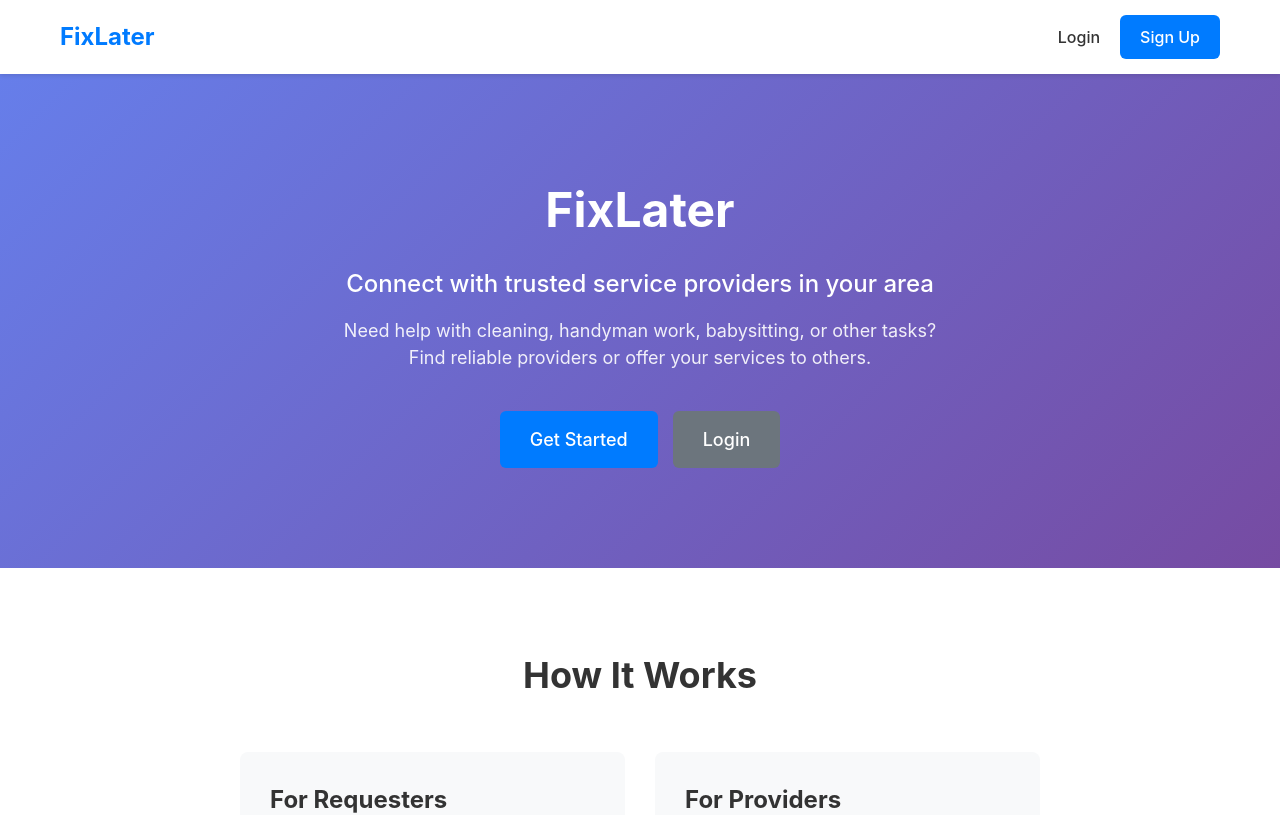
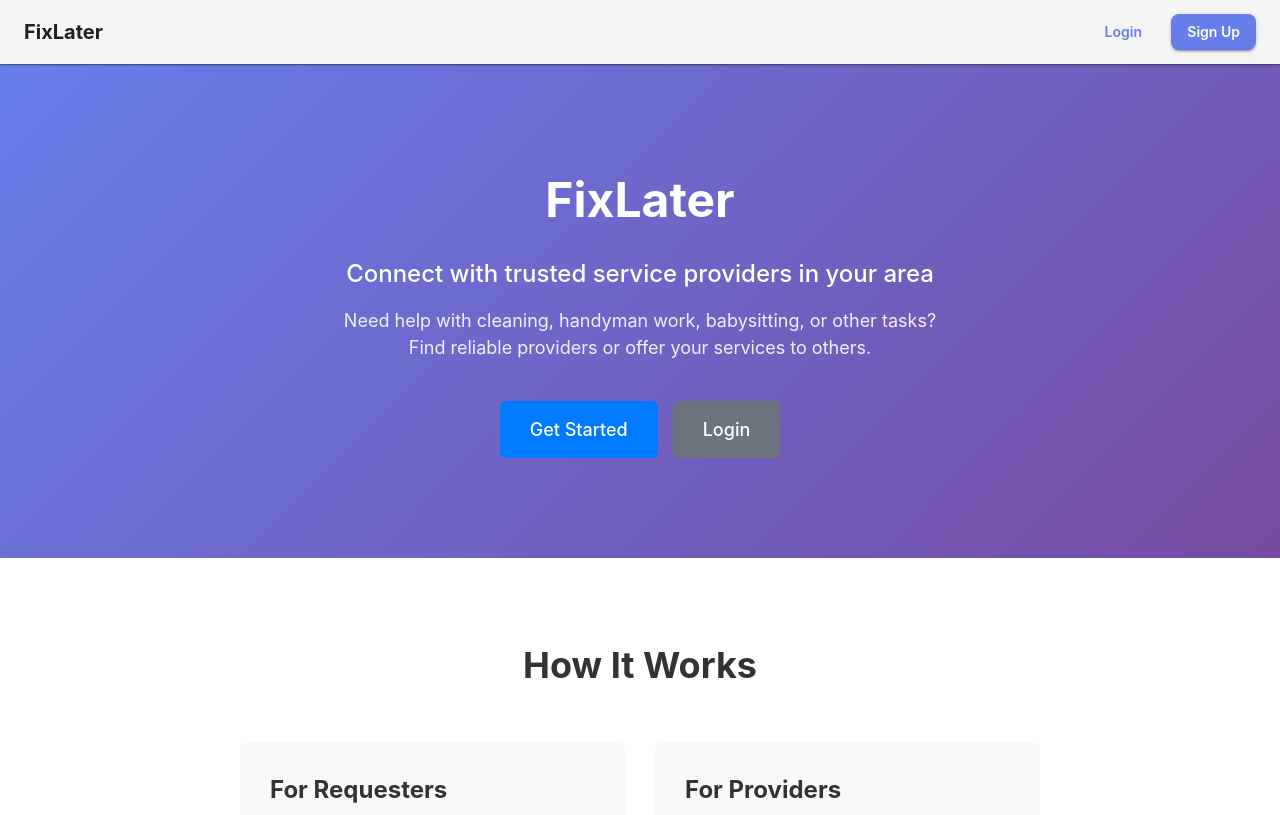
Before and after one commit to PrimeDaniel/FixLater, a React (Create React App) app in the folder frontend/: page / in a window 1280 px wide. Shown: the top 815 px of the page. Built offline with nearby package versions, Linux system fonts and the light colour scheme; no server answers.

Commit message:
ui: refactor Navbar component with Material UI AppBar and Toolbar

```diff
--- a/frontend/src/components/Navbar.js
+++ b/frontend/src/components/Navbar.js
@@ -1,7 +1,11 @@
 import React from 'react';
 import { Link, useNavigate } from 'react-router-dom';
 import { useAuth } from '../context/AuthContext';
-import './Navbar.css';
+import AppBar from '@mui/material/AppBar';
+import Toolbar from '@mui/material/Toolbar';
+import Typography from '@mui/material/Typography';
+import Button from '@mui/material/Button';
+import Box from '@mui/material/Box';
 
 const Navbar = () => {
   const { user, logout } = useAuth();
@@ -13,48 +17,48 @@ const Navbar = () => {
   };
 
   return (
-    <nav className="navbar">
-      <div className="container">
-        <Link to="/" className="navbar-brand">
+    <AppBar position="sticky" color="default" elevation={1}>
+      <Toolbar>
+        <Typography variant="h6" component={Link} to="/" sx={{ flexGrow: 1, textDecoration: 'none', color: 'inherit', fontWeight: 'bold' }}>
           FixLater
-        </Link>
-        <div className="navbar-menu">
+        </Typography>
+        <Box sx={{ display: 'flex', gap: 2 }}>
           {user ? (
             <>
-              <Link to="/dashboard" className="navbar-link">
+              <Button component={Link} to="/dashboard" color="primary" variant="text">
                 Dashboard
-              </Link>
+              </Button>
               {user.user_type === 'provider' && (
-                <Link to="/applications" className="navbar-link">
+                <Button component={Link} to="/applications" color="primary" variant="text">
                   My Applications
-                </Link>
+                </Button>
               )}
-              <Link to="/notifications" className="navbar-link">
+              <Button component={Link} to="/notifications" color="primary" variant="text">
                 Notifications
-              </Link>
-              <Link to={`/profile/${user.id}`} className="navbar-link">
+              </Button>
+              <Button component={Link} to={`/profile/${user.id}`} color="primary" variant="text">
                 Profile
-              </Link>
-              <Link to="/settings" className="navbar-link">
+              </Button>
+              <Button component={Link} to="/settings" color="primary" variant="text">
                 Settings
-              </Link>
-              <button onClick={handleLogout} className="btn btn-secondary">
+              </Button>
+              <Button onClick={handleLogout} color="secondary" variant="contained">
                 Logout
-              </button>
+              </Button>
             </>
           ) : (
             <>
-              <Link to="/login" className="navbar-link">
+              <Button component={Link} to="/login" color="primary" variant="text">
                 Login
-              </Link>
-              <Link to="/register" className="btn btn-primary">
+              </Button>
+              <Button component={Link} to="/register" color="primary" variant="contained">
                 Sign Up
-              </Link>
+              </Button>
             </>
           )}
-        </div>
-      </div>
-    </nav>
+        </Box>
+      </Toolbar>
+    </AppBar>
   );
 };
 
```
